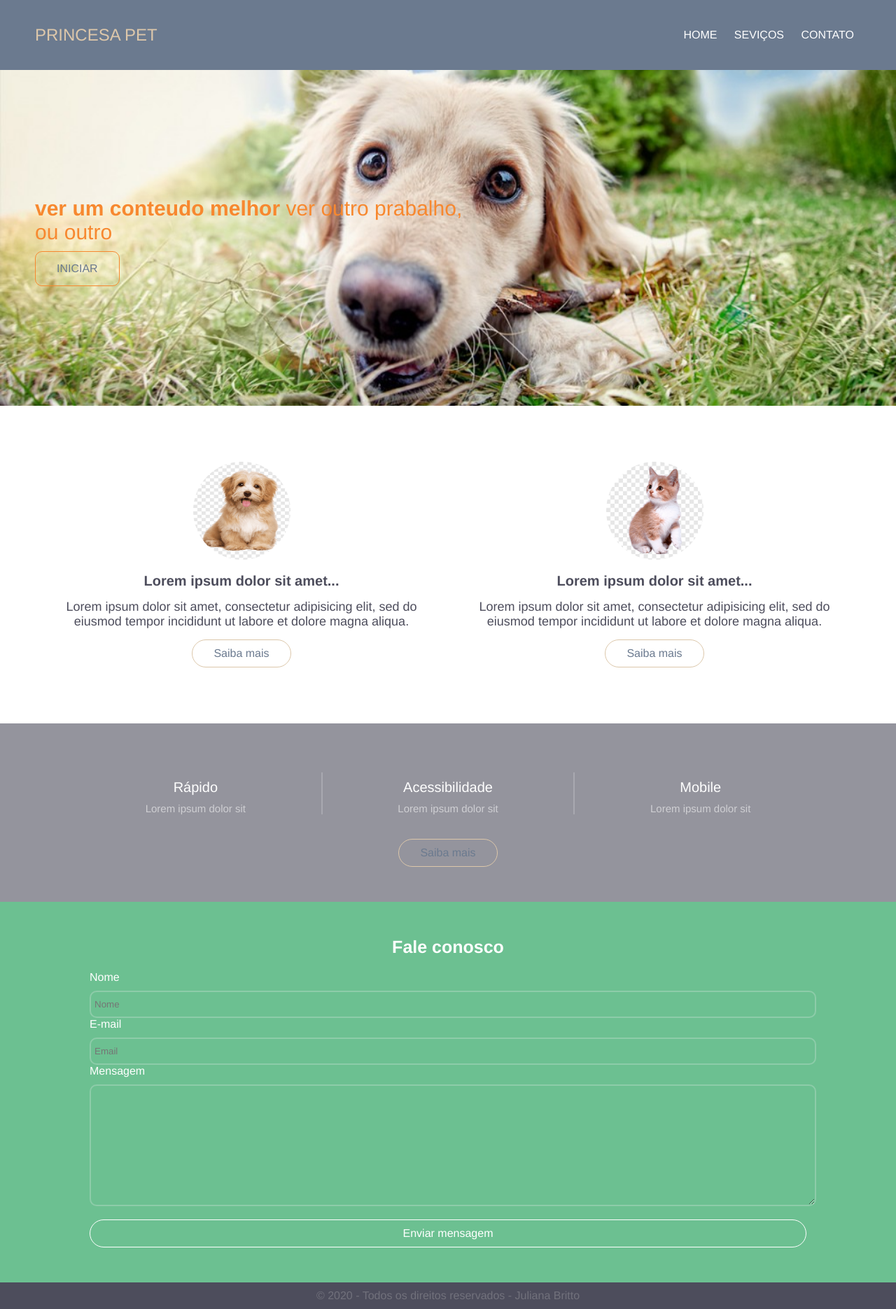
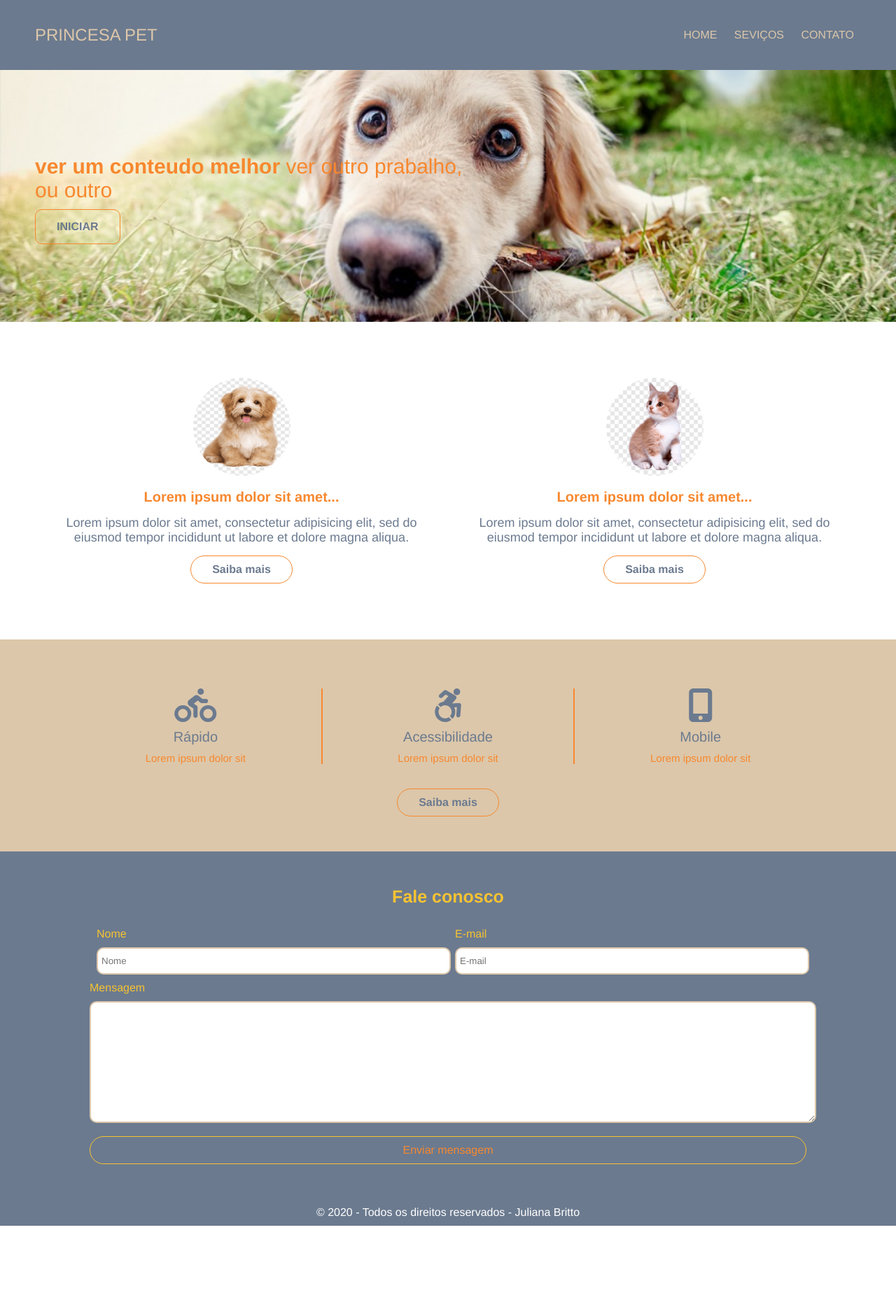
Before and after one commit to juliana-britto/Projeto_Juliana, a PHP site: page / in a window 1280 px wide. Shown: the whole page at 70% size. After the commit the page ends 1752 px from the top, so only its background shows below. Run offline with PHP 8.4, Linux system fonts and the light colour scheme; some libraries are stand-ins or nearby versions.

Commit message:
cores e negrito

```diff
--- a/index.html
+++ b/index.html
@@ -4,16 +4,12 @@
 <head>
     <meta charset="utf-8">
     <meta name="viewport" content="width-device-width, initial-scale=1.0">
-    <meta http-equiv="X-UA-Compatible" content="ie-edge">
-    <link rel="stylesheet" type="text/css" media='screen' href='style.css'>
-
+    <meta http-equiv="X-UA-Compatible" content="IE-edge">
+    <link rel="stylesheet" type="text/css" href='style.css'>
     <!-- Script dos icones do site https://fontawesome.com/ -->
-    <script src="https://fontawesome.com/icons?d=gallery&m=free" crossorigin="anonymous"></script>
-
-    <script src='main.js'></script>
+    <script src="https://kit.fontawesome.com/0268ce440b.js" crossorigin="anonymous"></script>
 
     <title>Projeto Final Juliana</title>
-
 
 </head>
 
@@ -58,7 +54,7 @@
                 ver outro prabalho, <br> ou outro
             </h3>
             <a href="#" class="botao-iniciar">
-                INICIAR
+                <b>INICIAR</b>
             </a>
         </div> <!-- conteudo banner -->
     </section>
@@ -74,7 +70,7 @@
                 tempor incididunt ut labore et dolore magna aliqua.
             </p>
             <a href="#" class="botao-saiba-mais">
-                Saiba mais
+                <strong>Saiba mais</strong>
             </a>
         </div><!-- Fim do Primeiro(cachorro fofo) botão Saiba Mais-->
         <div>
@@ -87,7 +83,7 @@
                 tempor incididunt ut labore et dolore magna aliqua.
             </p>
             <a href="#" class="botao-saiba-mais">
-                Saiba mais
+                <strong>Saiba mais</strong>
             </a>
         </div><!-- Fim do segundo(gato fofo) botão Saiba Mais-->
     </section>
@@ -95,7 +91,7 @@
     <section id="icons">
         <div class="conteudos-icons">
             <div>
-                <i class="fas fa-biking"></i>
+                <i class="fas fa-biking fa-3x"></i>
                 <h6>
                     Rápido
                 </h6>
@@ -105,7 +101,7 @@
             </div>
 
             <div>
-                <i class="fab fa-accessible-icon"></i>
+                <i class="fab fa-accessible-icon fa-3x"></i>
                 <h6>
                     Acessibilidade
                 </h6>
@@ -115,7 +111,7 @@
             </div>
 
             <div id="icons-mobile">
-                <i class="fas fa-mobile-alt"></i>
+                <i class="fas fa-mobile-alt fa-3x"></i>
                 <h6>
                     Mobile
                 </h6>
@@ -128,11 +124,10 @@
 
         <!--Inicio do botão saiba mais-->
         <div class="botao-icons">
-            <a href="#" class="botao-saiba-mais efeito-pular-botao">
-                Saiba mais
+            <a href="#" class="botao-saiba-mais">
+                <strong>Saiba mais</strong>
             </a>
         </div>
-        <!--Fim do botão Saiba mais-->
     </section>
     <!--Fim da seção icons-->
 
@@ -142,7 +137,7 @@
             Fale conosco
         </h4>
         <form action="#">
-            <div class="dados-form">
+            <div class="dados-formulario">
                 <div class="nome">
                     <label for="nome">
                         Nome
@@ -155,18 +150,17 @@
                     <label for="" email>
                         E-mail
                     </label>
-                    <input type="email" name="email" id="email" placeholder="Email">
+                    <input type="email" name="email" id="email" placeholder="E-mail">
                 </div>
                 <!--Fim da class Email-->
+            </div>
 
-            </div>
-            <!--dados-form-->
+            <!--dados-formulario-->
             <div class="mensagem">
                 <label for="mensagem">
                     Mensagem
                 </label>
                 <textarea name="mensagem" id="mensagem" cols="30" rows="10">
-
 				</textarea>
             </div>
             <!--Fim da class mensagem-->
@@ -182,6 +176,7 @@
         <!--Fim do form action-->
     </section>
     <!--Fim da seção contato-->
+
     <footer>
         &copy; 2020 - Todos os direitos reservados - Juliana Britto
     </footer>
--- a/style.css
+++ b/style.css
@@ -9,7 +9,7 @@
     height: 100px;
     background: #6b7a8f;
     padding: 0 50px;
-    color: #fff;
+    color: #dcc7aa;
     display: flex;
     justify-content: space-between;
     align-items: center;
@@ -24,7 +24,7 @@
 
 /*nav class*/
 .menu a{
-    color: #fff;
+    color: #dcc7aa;
     text-transform: uppercase;
     text-decoration: none;
     padding: 0 10px;
@@ -44,7 +44,7 @@
 }
 
 .menu a:hover, .mostrar-menu:hover, .esconder-menu:hover{
-    color:#6cc091;
+    color:#f7c331;
 }
 
 #check{
@@ -55,20 +55,10 @@
 #banner{
     padding: 0 50px;
     background-image: url(imagem/petnagrama.jpg);
-    height: 60vh;
+    height: 45vh;
     background-size: cover;
     background-position: center;
-}
-
-/*pseudo classe "::"*/
-#banner::before{
-	content: '';
-	/*background: rgba(77,77,92,0.6);*/ /*escala de cores*/
-	position: absolute;
-	width: 100%;
-	height: 45vh;
-	left: 0;
-}
+    }
 
 .conteudo-banner{
 	position: relative; /*coloca o texto a frente da figura*/
@@ -105,13 +95,13 @@
 	text-decoration: none; /*none=tira o sublinhado*/
 	color: #6b7a8f;
 	padding: 10px 30px;
-	border: 1px solid #dcc7aa;
+	border: 1px solid #f7882f;
 	border-radius: 30px;
 	margin-top: 15px;
 	transition: all 0.4s;
 }
 .botao-saiba-mais:hover{
-	background: #dcc7aa;
+	background: #f7c331;
 	color: #6b7a8f;
 }
 
@@ -129,21 +119,20 @@
 	padding: 30px 30px;
 }
 #pessoas div h4{
-	color: #4d4d5c;
+	color: #f7882f;
 	font-size: 20px;
 	margin: 15px 0px;
 }
 #pessoas div p{
-	color: #4d4d5c;
+	color: #6b7a8f;
 	font-size: 18px;
 }
 
 /*icones*/
 #icons{
 	padding: 0px 50px;
-	background: rgba(77,77,92,0.6);
-	/*color: rgba(209, 230, 221,0.5);*/
-}
+	background: #dcc7aa;
+	}
 
 .conteudos-icons{
 	padding: 50px 50px 0px 50px;
@@ -154,23 +143,23 @@
 .conteudos-icons div{
 	flex:1;
 	margin: 20px 0px;
-	border-right: 2px solid rgba(255,255,255,0.2)
+	border-right: 2px solid #f7882f
 }
 #icons-mobile{
 	border:none;
 }
 .conteudos-icons div i{
-	color: #6cc091;
+	color: #6b7a8f;
 
 }
 .conteudos-icons div h6{
-	color: #fff;
+	color:#6b7a8f;
 	font-size: 20px;
 	font-weight: 100;
 	margin: 10px 0px;
 }
 .conteudos-icons div p{
-	color: rgba(255,255,255,0.55);
+	color: #f7882f;
 	font-size: 15px;
 }
 .botao-icons{
@@ -180,9 +169,9 @@
 
 /*formulario*/
 #contato{
-	background: #6cc091;
+	background: #6b7a8f;
 	padding: 50px 0px;
-	color: #fff;
+	color: #f7c331;
 }
 #contato h4{
 	text-align: center;
@@ -205,17 +194,17 @@
 	margin-bottom: 10px;
 }
 form input, form textarea{
-	background: #6cc091;
+	background: #fff;
 	border-radius: 10px;
-	border: 2px solid #8dcca9;
+	border: 2px solid #dcc7aa;
 	padding: 10px 5px;
 	outline: 0;
-	color: #fff;
+	color: #6b7a8f;
 	width: 100%;
 }
 form input:focus, form textarea:focus{
-	border-color: #4bae77;
-	box-shadow: 0 0 0 1px #4bae77;/*shadow faz sobra*/
+	border-color: #f7c331;
+	box-shadow: 0 0 0 2px #f7882f;/*shadow faz sobra*/
 }
 form input::placeholder, form textarea::placebholder{
 	color: #fff;
@@ -223,28 +212,22 @@
 
 .botao-formulario .botao-saiba-mais{
 	display: block;
-	border: 1px solid #fff;
-	color: #fff;
+	border: 1px solid #f7c331;
+	color: #f7882f;
 	text-align: center;
-	transition: 0.4s
+	transition: 0.4s;
 }
 .botao-formulario .botao-saiba-mais:hover{
-	background: #4fa776ad;
+	background: #f7c331;
 }
 
-
-footer{
-	background: #4d4d5c;
-	color: #cccccc4a;
+footer {
+	background: #6b7a8f;
+	color: #fff;
 	text-align: center;
 	padding: 10px 0px;
 }
 
-/*.mensagem{
-	display: flex;
-	flex-direction: column;
-	padding: 10px;
-}*/
 
 
 /*Responsive 768 - tablet*/
@@ -257,7 +240,7 @@
 		position: fixed;
 		width: 100%;
 		height: 100%;
-		background: #4d4d5c;
+		background: #f7c331;
 		/*left: 0;*/ /* "X" do menu*/
 		right: -100%;
 		top: 0;
@@ -292,24 +275,3 @@
 		flex-direction: column;
 	}
 	} /* Fim do seletor @media*/
-
-
-	/*Configuração do efeito do botão saiba mais*/
-	/*.efeito-pular-botao:hover{
-		animation: bounce 1s;
-	}
-	@keyframes bounce{
-		0%, 20%, 60%, 100%{
-			-webkit-transform: translateY(0);
-			transform: translateY(0);
-		}
-		40%{
-			-webkit-transform: translateY(-20px);
-			transform: translateY(-20px);
-		}
-		80%{
-			-webkit-transform: translateY(-10px);
-			transform: translateY(-10px);
-		}
-    }*/
-}
```
